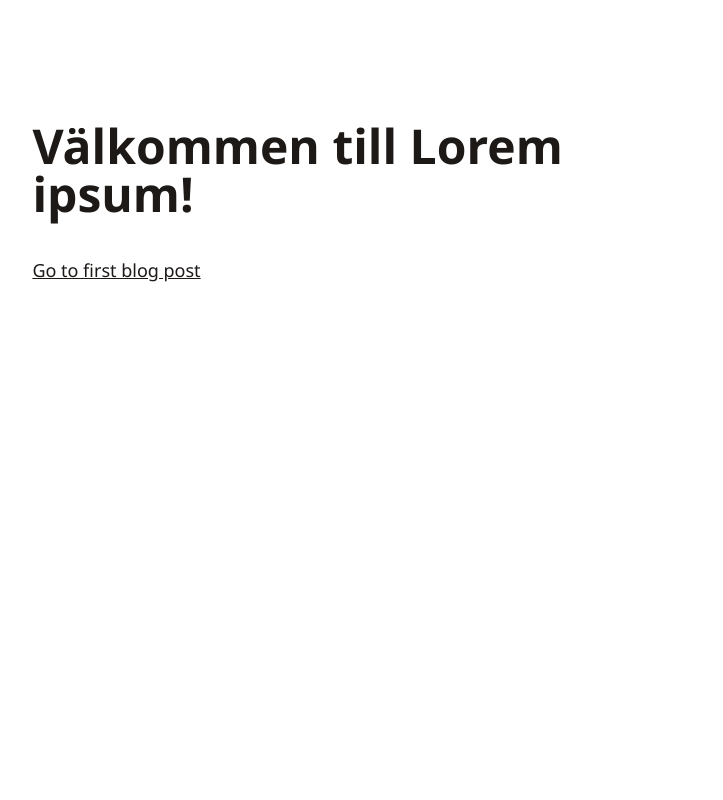
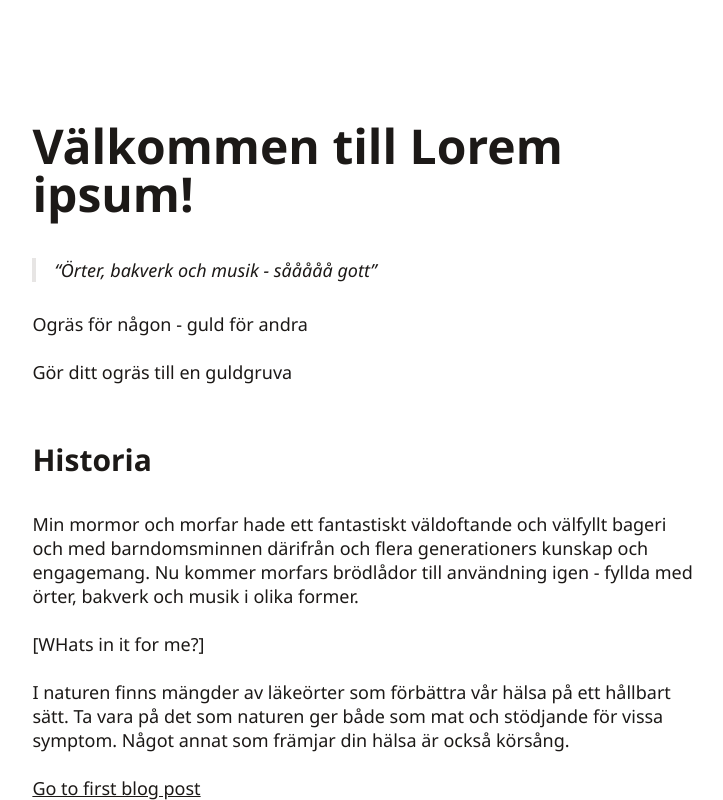
Before and after one commit to paccao/allerthsbageri.se, a Next.js app: page / in a window 1280 px wide. Shown: the part 734-1534 px from the top of the page, without its empty margins (273-996 px from the left). Before the commit the page ends 1016 px from the top, so only its background shows below. Built offline with nearby package versions, Linux system fonts and the light colour scheme; grey boxes are pictures that could not be loaded.

Commit message:
wip copy

```diff
--- a/src/pages/index.mdx
+++ b/src/pages/index.mdx
@@ -5,4 +5,18 @@ import { SITE_NAME } from '../constants'
 
 # Välkommen till {SITE_NAME}!
 
+> Örter, bakverk och musik - sååååå gott
+
+Ogräs för någon - guld för andra
+
+Gör ditt ogräs till en guldgruva
+
+## Historia
+
+Min mormor och morfar hade ett fantastiskt väldoftande och välfyllt bageri och med barndomsminnen därifrån och flera generationers kunskap och engagemang. Nu kommer morfars brödlådor till användning igen - fyllda med örter, bakverk och musik i olika former.
+
+[WHats in it for me?]
+
+I naturen finns mängder av läkeörter som förbättra vår hälsa på ett hållbart sätt. Ta vara på det som naturen ger både som mat och stödjande för vissa symptom. Något annat som främjar din hälsa är också körsång.
+
 [Go to first blog post](/blog/hello)
```
